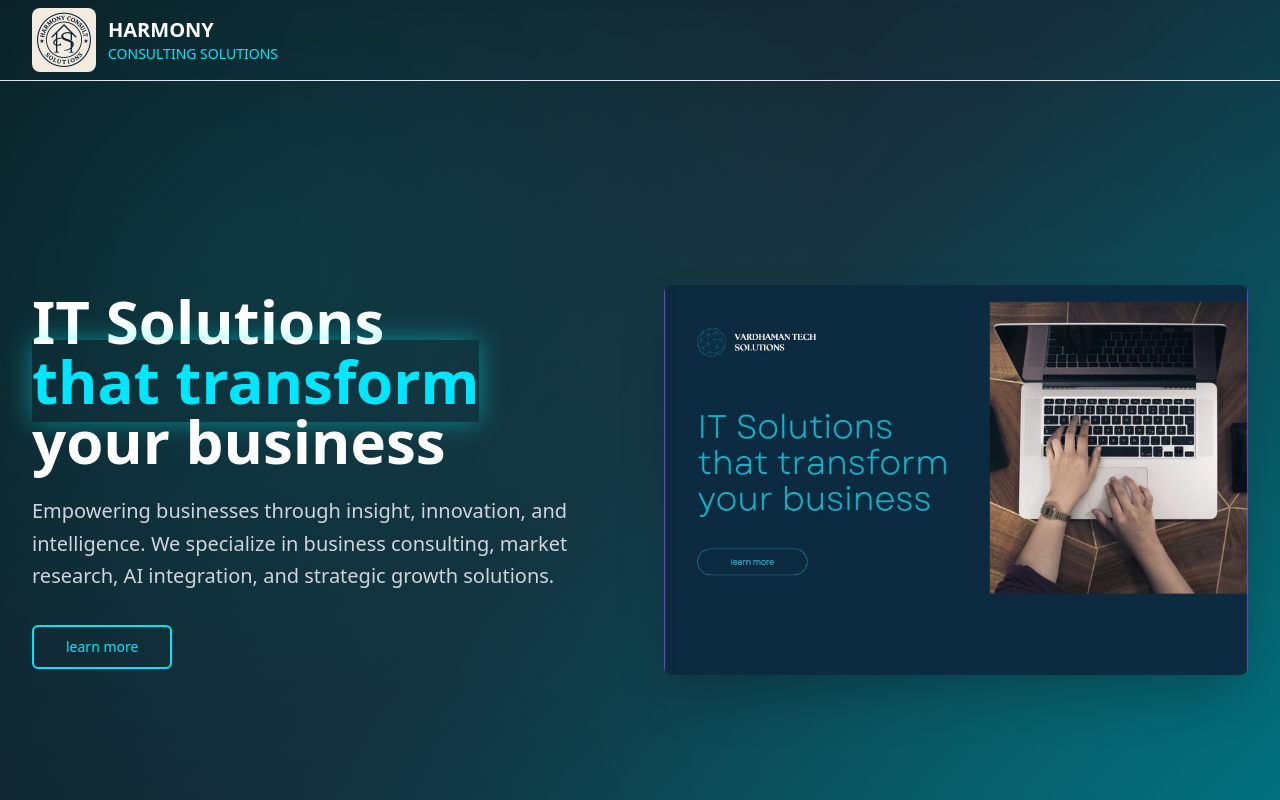
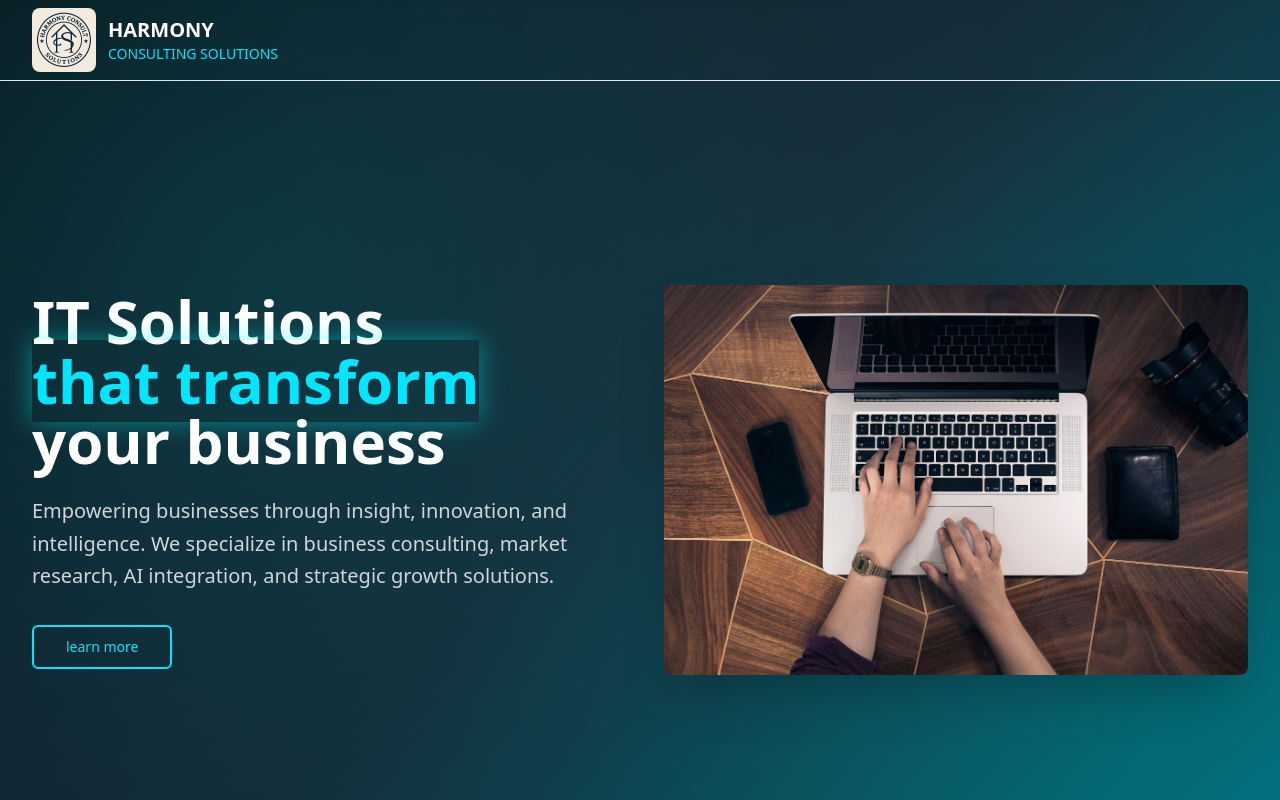
Before and after one commit to sandeepD-Lotus/harmonysite-trials, a React (Vite) app: page / in a window 1280 px wide. Shown: the top 800 px of the page. Built offline with nearby package versions, Linux system fonts and the light colour scheme.

Commit message:
HeroSection.tsx

```diff
--- a/src/components/HeroSection.tsx
+++ b/src/components/HeroSection.tsx
@@ -42,7 +42,7 @@ const HeroSection = () => {
           <div className="relative animate-fade-in" style={{animationDelay: '0.3s'}}>
             <div className="relative group">
               <img
-                src="/lovable-uploads/c833d23d-2de1-48de-9ef6-c41f8edfa256.png"
+                src="/lovable-uploads/Hands_on_a_laptop_keyboard_(Unsplash).jpg"
                 alt="Business transformation"
                 className="w-full h-auto rounded-lg shadow-2xl transition-all duration-500 group-hover:scale-105 group-hover:shadow-harmony-cyan/30"
               />
```
